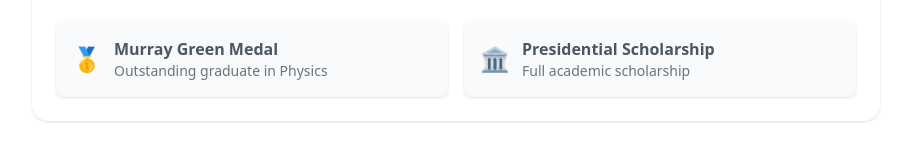
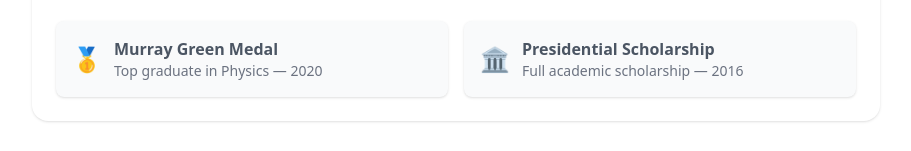
Before and after one commit to s-vishnoi/portfolio, a Vue app: page / in a window 1280 px wide. Shown: the part 2115-2266 px from the top of the page, without its empty margins (184-1095 px from the left). Built offline with nearby package versions, Linux system fonts and the light colour scheme.

Commit message:
year achieve

```diff
--- a/src/pages/Home.vue
+++ b/src/pages/Home.vue
@@ -139,18 +139,23 @@
           <span class="text-2xl">🥇</span>
           <div>
             <h3 class="font-semibold text-gray-600">Murray Green Medal</h3>
-            <p class="text-sm text-gray-500 dark:text-gray-400">Outstanding graduate in Physics</p>
+            <p class="text-sm text-gray-500 dark:text-gray-400">
+              Top graduate in Physics — <span class="font-medium">2020</span>
+            </p>
           </div>
         </div>
         <div class="bg-base-200 p-4 rounded-lg shadow flex items-center gap-3">
           <span class="text-2xl">🏛️</span>
           <div>
             <h3 class="font-semibold text-gray-600">Presidential Scholarship</h3>
-            <p class="text-sm text-gray-500 dark:text-gray-400">Full academic scholarship</p>
+            <p class="text-sm text-gray-500 dark:text-gray-400">
+              Full academic scholarship — <span class="font-medium">2016</span>
+            </p>
           </div>
         </div>
       </div>
     </section>
+
 
 
 
```
